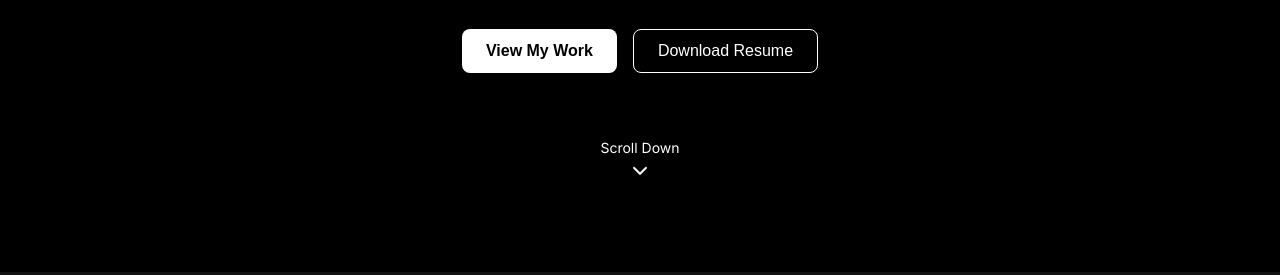
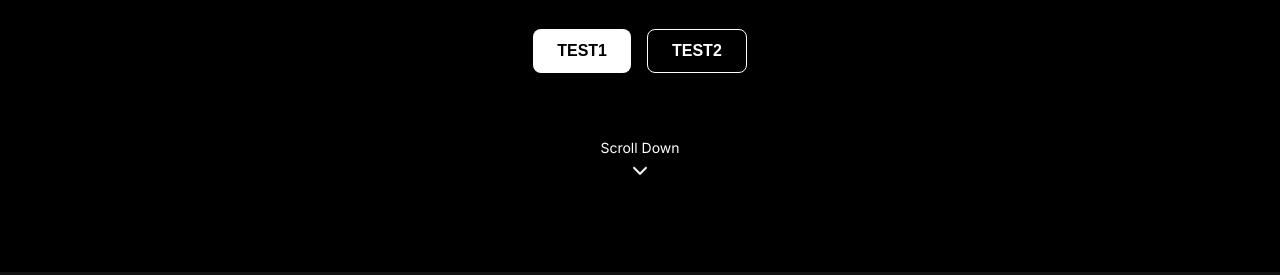
Before and after one commit to n0r4xdzvn/khongphaiHuyHoang, a plain HTML site: page index.html in a window 1280 px wide. Shown: the part 525-800 px from the top of the page. Drawn offline with Linux system fonts and the light colour scheme.

Commit message:
Update index.html

```diff
--- a/index.html
+++ b/index.html
@@ -57,8 +57,8 @@
       </p>
 
       <div class="hero-buttons animate-fade-up">
-        <button class="btn btn-primary"><b>View My Work</b></button>
-        <button class="btn btn-outline">Download Resume</button>
+        <button class="btn btn-primary"><b>TEST1</b></button>
+        <button class="btn btn-outline"><b>TEST2</b></button>
       </div>
 
       <a href="#about" class="scroll-indicator animate-fade-in">
```
